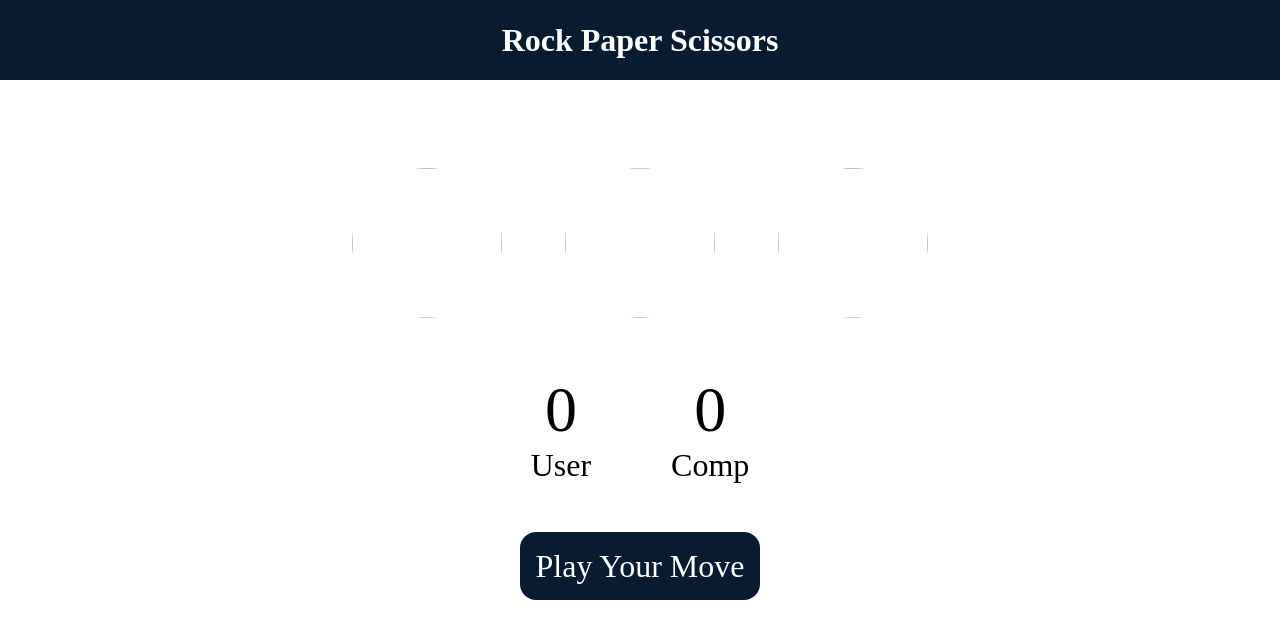
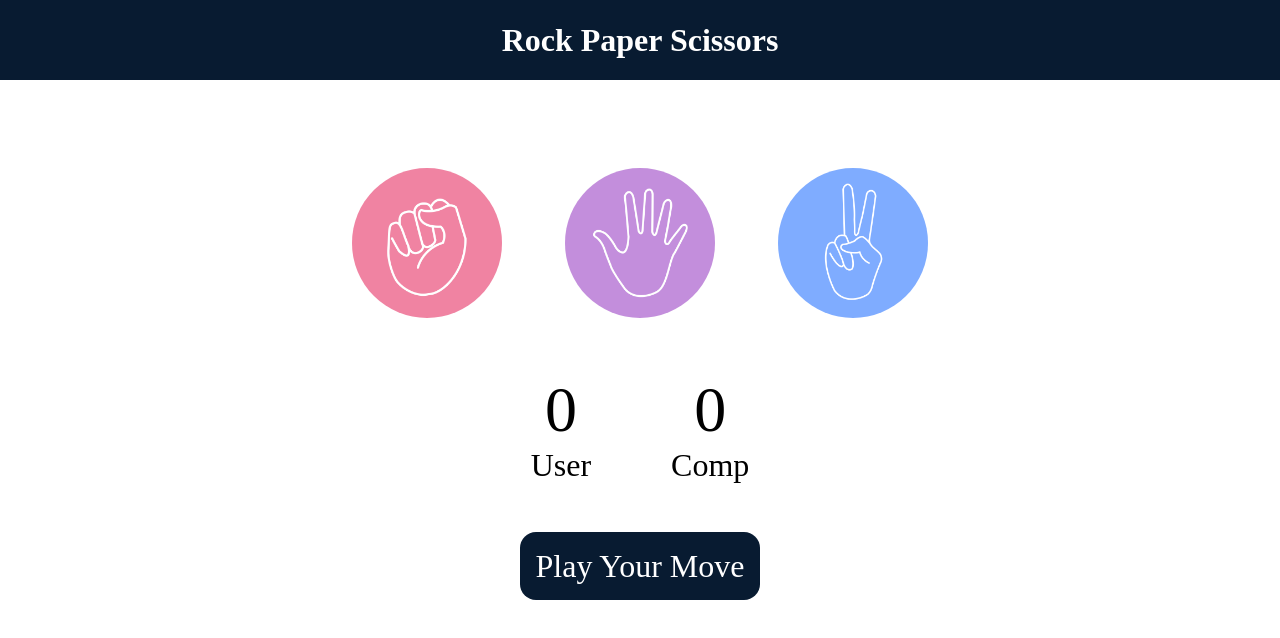
Before and after one commit to ANIKET2016CS/Rock-Paper-Scissors-Game, a plain HTML site: page index.html in a window 1280 px wide. Drawn offline with Linux system fonts and the light colour scheme.

Commit message:
index.html

```diff
--- a/index.html
+++ b/index.html
@@ -10,13 +10,13 @@
     <h1>Rock Paper Scissors</h1>
     <div class="choices">
         <div class="choice" id="rock">
-            <img src="./Images/rock.png">
+            <img src="./rock.png">
         </div>
         <div class="choice" id="paper">
-            <img src="./Images/paper.png">
+            <img src="./paper.png">
         </div>
         <div class="choice" id="scissors">
-            <img src="./Images/scissors.png">
+            <img src="./scissors.png">
         </div>
     </div>
     <div class="score-board">
@@ -34,4 +34,5 @@
     </div>
     <script src="./app.js"></script>
 </body>
+
 </html>
```
